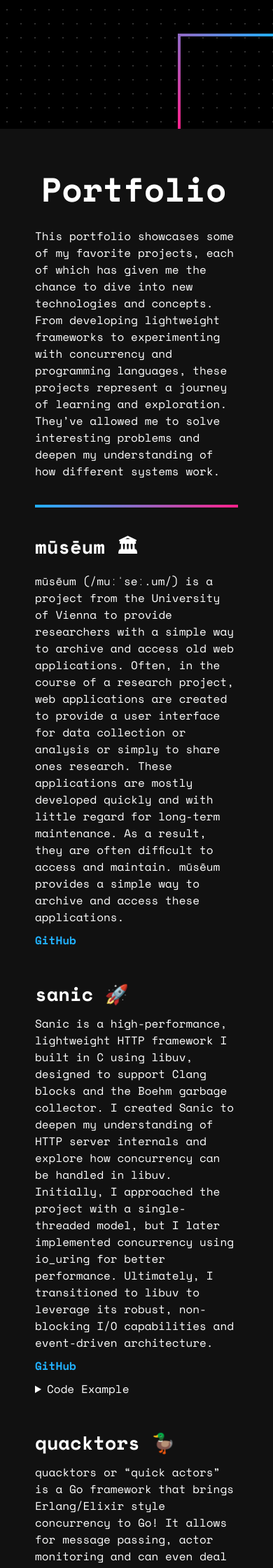
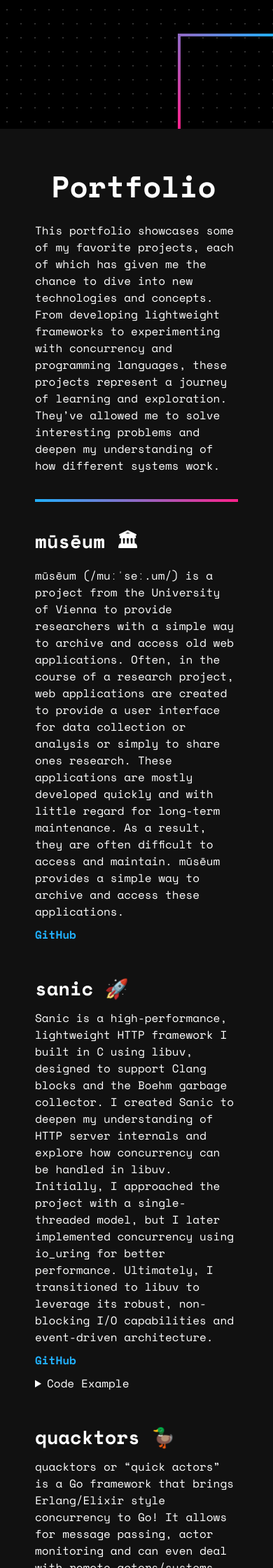
Before and after one commit to Azer0s/azer0s.github.io, a Jekyll site: the page built from index.md, in a window 390 px wide. Shown: the part 716-2956 px from the top of the page at 70% size. Built offline with Jekyll 4.4.1, drawn with Linux system fonts in a browser that asks for light colours; nearby versions of some CDN libraries.

Commit message:
Fix h2 size on mobile so the arrow won't wrap

```diff
--- a/assets/css/styles.css
+++ b/assets/css/styles.css
@@ -303,6 +303,10 @@
         aspect-ratio: 1/1;
     }
 
+    .portfolio-section h2 {
+        font-size: 2.67rem;
+    }
+
     .shapes-triangle {
         border-left: 5vw solid transparent;
         border-right: 5vw solid transparent;
```
